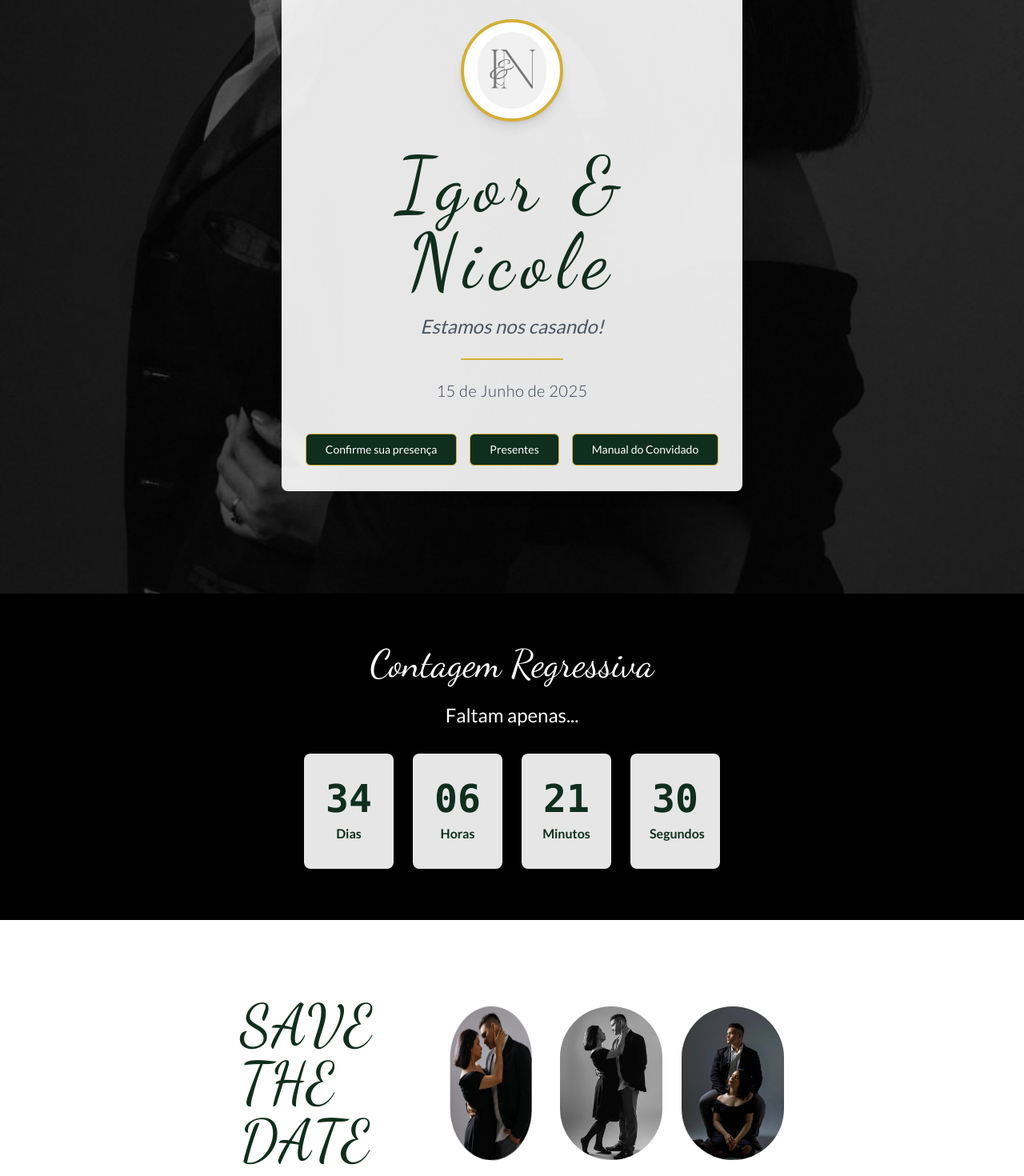
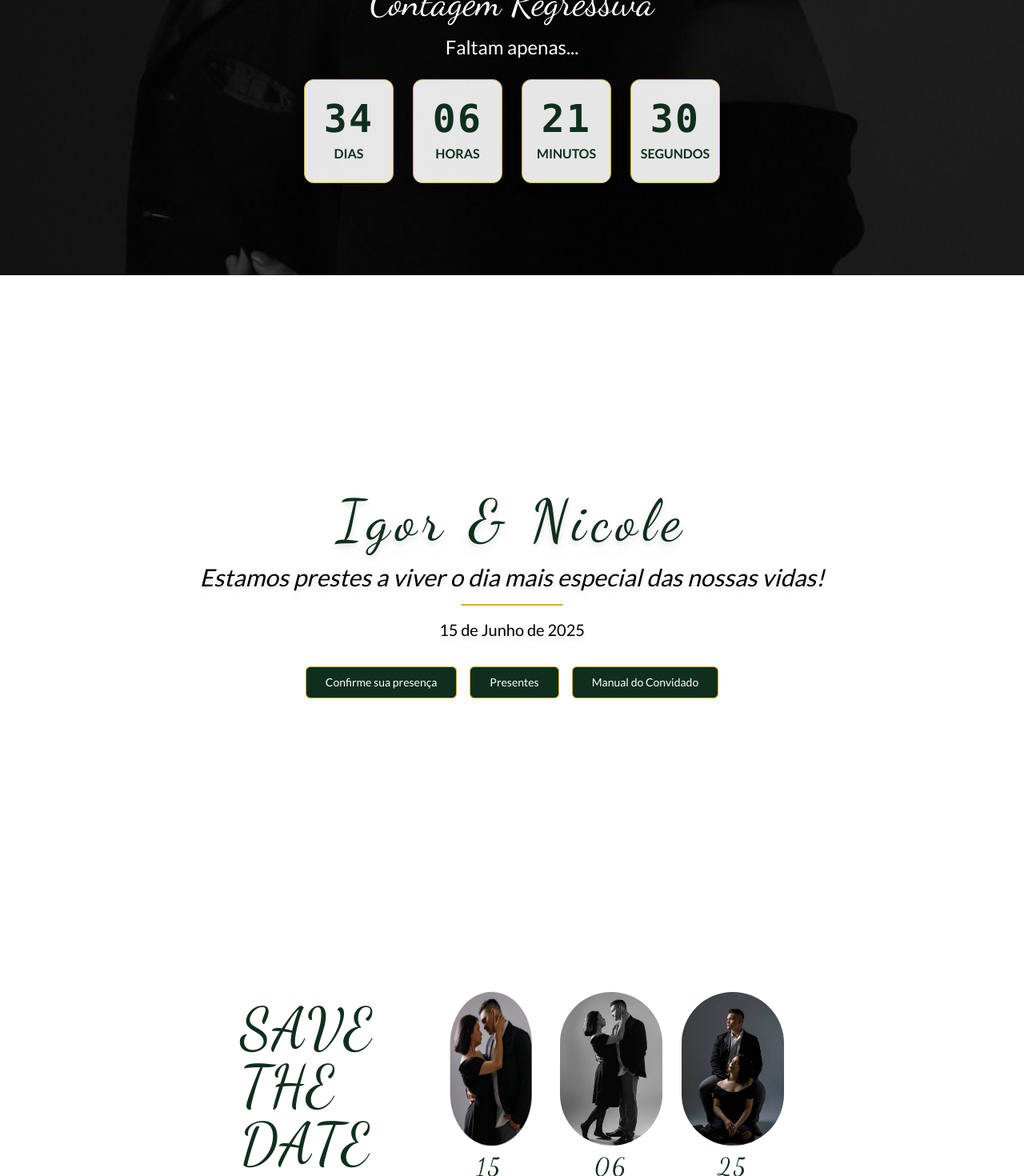
Before and after one commit to Igorextreme/Site_Casamento, a React (Vite) app: page / in a window 1280 px wide. Shown: the part 200-1670 px from the top of the page at 80% size. Built offline with nearby package versions, Linux system fonts and the light colour scheme.

Commit message:
Ajustadop contagem regresiva retirado logo e colocado um iten de scroll mas nusado ajsute de algusn detahes como data e data abaiox dos cards

```diff
--- a/package.json
+++ b/package.json
@@ -46,6 +46,7 @@
     "cmdk": "^1.0.0",
     "date-fns": "^3.6.0",
     "embla-carousel-react": "^8.3.0",
+    "framer-motion": "^12.11.0",
     "input-otp": "^1.2.4",
     "lucide-react": "^0.462.0",
     "next-themes": "^0.3.0",
--- /dev/null
+++ b/src/components/RevealOnScroll.tsx
@@ -0,0 +1,39 @@
+// components/RevealOnScroll.tsx
+import { motion, useAnimation } from "framer-motion";
+import { useEffect, useRef } from "react";
+import { useInView } from "framer-motion";
+
+interface Props {
+  children: React.ReactNode;
+  delay?: number;
+  duration?: number;
+  className?: string;
+}
+
+export const RevealOnScroll = ({ children, delay = 0.3, duration = 0.8, className = "" }: Props) => {
+  const ref = useRef(null);
+  const inView = useInView(ref, { once: true });
+  const controls = useAnimation();
+
+  useEffect(() => {
+    if (inView) {
+      controls.start("visible");
+    }
+  }, [inView, controls]);
+
+  return (
+    <motion.div
+      ref={ref}
+      className={className}
+      initial="hidden"
+      animate={controls}
+      transition={{ duration, delay }}
+      variants={{
+        hidden: { opacity: 0, y: 50 },
+        visible: { opacity: 1, y: 0 },
+      }}
+    >
+      {children}
+    </motion.div>
+  );
+};
--- a/src/pages/GiftRegistry.tsx
+++ b/src/pages/GiftRegistry.tsx
@@ -48,23 +48,24 @@ const GiftRegistry = () => {
   }, []);
 
   return (
-    <div className="py-12 md:py-16">
-      <div className="wedding-container">
+    <div className="py-12 md:py-16 bg-white">
+  <div className="wedding-container text-center">
     <h1 className="section-title">Presentear com PIX ou Cartão</h1>
-        <p className="section-subtitle mb-6">
+    <p className="section-subtitle mb-6 max-w-xl mx-auto">
       Sua presença é nosso maior presente. Se quiser nos abençoar, aqui estão as formas de contribuição:
     </p>
 
-        <div className="grid grid-cols-1 md:grid-cols-2 gap-6 mt-8 items-start">
-          {/* LEFT SIDE */}
-          <Card className="p-6 bg-[#102e1d] text-white">
+    {/* Centralização em uma única coluna */}
+    <div className="flex flex-col items-center gap-6 mt-8 w-full">
+      {/* Card com versículo */}
+      <Card className="p-6 bg-[#102e1d] text-white w-full max-w-xl">
         <blockquote className="text-sm mb-4 italic">
           Provérbios 22:9 — "Quem é generoso será abençoado..."
         </blockquote>
       </Card>
 
-          {/* Botão cartão */}
-          <div className="mt-6 md:mt-0">
+      {/* Botão de cartão */}
+      <div className="w-full max-w-xl">
         <a
           href="https://link.mercadopago.com.br/igordev23"
           target="_blank"
@@ -76,8 +77,8 @@ const GiftRegistry = () => {
         </a>
       </div>
 
-          {/* RIGHT SIDE - QR e PIX */}
-          <Card className="p-6">
+      {/* QR Code e informações do Pix */}
+      <Card className="p-6 w-full max-w-xl">
         <h3 className="font-dancing text-2xl text-wedding-green mb-2">Use o QR Code do Pix</h3>
         <p className="text-gray-600 mb-4">
           Abra o app do seu banco, escaneie o código abaixo ou copie a chave Pix.
@@ -91,7 +92,7 @@ const GiftRegistry = () => {
           Copiar chave Pix
         </Button>
 
-            <div className="space-y-2 text-sm text-gray-700">
+        <div className="space-y-2 text-sm text-gray-700 text-left">
           <div className="flex justify-between">
             <span className="font-medium">Chave Pix:</span>
             <span className="text-right truncate">Aleatória</span>
@@ -117,6 +118,8 @@ const GiftRegistry = () => {
     </div>
   </div>
 </div>
+
+
   );
 };
 
--- a/src/pages/Index.tsx
+++ b/src/pages/Index.tsx
@@ -3,6 +3,8 @@ import React, { useEffect, useState } from "react";
 import { Link } from "react-router-dom";
 import { Button } from "@/components/ui/button";
 import SaveTheDate from './SaveTheDate';
+import { RevealOnScroll } from "@/components/RevealOnScroll";
+
 
 const Index = () => {
   const weddingDate = new Date("2025-06-15T00:00:00");
@@ -32,45 +34,75 @@ useEffect(() => {
   return (
     <div className="min-h-screen">
       {/* Hero Section with Couple's Photo Background */}
+
       <div
-        className="py-20 md:py-32 bg-cover bg-center relative"
+  className="relative bg-cover bg-center min-h-[60vh] flex items-center justify-center"
   style={{
     backgroundImage: 'url("/lovable-uploads/2c098c29-c0d3-4764-834a-b49d1792d25e.png")',
   }}
 >
-        {/* Overlay to darken the image and make text more readable */}
-        <div className="absolute inset-0 bg-black bg-opacity-50"></div>
+  {/* Overlay escura */}
+  <div className="absolute inset-0 bg-black bg-opacity-60 z-0"></div>
 
-        <div className="wedding-container text-center relative z-10">
-          <div className="max-w-xl mx-auto bg-white bg-opacity-90 rounded-lg p-8 shadow-lg">
-              {/* Logo circular com borda dourada suave */}
-        <div className="mx-auto mb-8 w-32 h-32 rounded-full border-4 border-[#d4af37] flex items-center justify-center p-1 bg-white shadow-lg">
-          <img
-            src="/lovable-uploads/9e5adae7-b59c-44be-a9a7-d77b0f35c856.png"
-            alt="Logo Igor & Nicole"
-            className="h-24 w-auto rounded-full"
-          />
+  {/* Conteúdo da contagem */}
+  <div className="text-center text-white z-10 px-4 w-full">
+    <h2 className="font-dancing text-3xl md:text-5xl mb-4">Contagem Regressiva</h2>
+    <p className="text-lg md:text-2xl mb-6">Faltam apenas...</p>
+
+    {/* Contadores */}
+    <div className="flex justify-center flex-wrap gap-3 md:gap-6">
+      {[
+        { label: "Dias", value: timeLeft.days },
+        { label: "Horas", value: timeLeft.hours },
+        { label: "Minutos", value: timeLeft.minutes },
+        { label: "Segundos", value: timeLeft.seconds },
+      ].map((item, index) => (
+        <div
+          key={index}
+          className="bg-white bg-opacity-90 text-wedding-green rounded-xl shadow-lg px-3 py-4 md:px-5 md:py-6 w-20 md:w-28 flex flex-col items-center justify-center text-center border border-[#d4af37]"
+        >
+          <div className="text-2xl md:text-5xl font-bold font-mono tracking-wider">
+            {String(item.value).padStart(2, "0")}
+          </div>
+          <div className="text-xs md:text-base mt-2 font-semibold uppercase">
+            {item.label}
+          </div>
+        </div>
+      ))}
+    </div>
   </div>
 
-            {/* Nome dos noivos */}
-    <h1 className="font-dancing text-6xl md:text-8xl text-wedding-green mb-4 animate-fade-in tracking-widest">
+</div>
+
+
+
+      {/* Conteúdo geral */}
+      <div
+  className="relative z-10 flex flex-col items-center justify-center min-h-screen text-center text-white px-4 py-16 bg-cover bg-center"
+
+>
+  {/* Overlay escura para contraste */}
+  <div className="absolute inset-0 bg-white z-0"></div>
+
+  {/* Conteúdo acima da overlay */}
+  <div className="relative z-10 flex flex-col items-center">
+    {/* Nomes dos noivos */}
+    <h1 className="font-dancing text-5xl md:text-7xl text-wedding-green mb-4 tracking-widest drop-shadow-lg">
       Igor & Nicole
     </h1>
 
-          {/* Subtítulo */}
-          <p className="text-xl md:text-2xl text-gray-600 italic mb-6 animate-fade-in">
-            Estamos nos casando!
+    <p className="text-2xl md:text-3xl text-black italic mb-4 drop-shadow-md">
+      Estamos prestes a viver o dia mais especial das nossas vidas!
     </p>
 
-          {/* Linha decorativa */}
-          <div className="w-32 h-0.5 bg-[#d4af37] mx-auto mb-6 rounded-full"></div>
+    <div className="w-32 h-0.5 bg-[#d4af37] mx-auto mb-4 rounded-full"></div>
 
-          {/* Data */}
-          <p className="text-lg md:text-xl text-gray-700 mb-10 animate-fade-in font-light tracking-wide">
+    <p className="text-lg md:text-xl text-black mb-8 drop-shadow-md">
       15 de Junho de 2025
     </p>
+
     {/* Botões */}
-    <div className="flex flex-col md:flex-row gap-4 justify-center animate-fade-in">
+    <div className="flex flex-col md:flex-row gap-4 justify-center">
       <Link to="/rsvp">
         <Button className="wedding-button border border-[#d4af37] text-[#d4af37] bg-transparent hover:bg-[#d4af37] hover:text-white transition-all duration-300">
           Confirme sua presença
@@ -89,36 +121,10 @@ useEffect(() => {
     </div>
   </div>
 </div>
-      </div>
 
-{/* Countdown Section */}
-<div className="py-16 bg-black text-center text-white">
-  <div className="wedding-container">
-    <h2 className="font-dancing text-4xl md:text-5xl mb-6">Contagem Regressiva</h2>
-    <p className="text-xl md:text-2xl mb-8">Faltam apenas...</p>
-    <div className="flex justify-center gap-4 md:gap-6">
-      {[
-        { label: "Dias", value: timeLeft.days },
-        { label: "Horas", value: timeLeft.hours },
-        { label: "Minutos", value: timeLeft.minutes },
-        { label: "Segundos", value: timeLeft.seconds }
-      ].map((item, index) => (
-        <div
-          key={index}
-          className="bg-white bg-opacity-90 text-wedding-green rounded-lg shadow-md px-4 py-6 md:px-6 md:py-8 w-24 md:w-28"
-        >
-          <div className="text-3xl md:text-5xl font-bold font-mono">
-            {String(item.value).padStart(2, "0")}
-          </div>
-          <div className="text-sm md:text-base mt-2 font-semibold">{item.label}</div>
-        </div>
-      ))}
-    </div>
-  </div>
-</div>
-
+<RevealOnScroll>
   <SaveTheDate />
-
+</RevealOnScroll>
 
       {/* About Section */}
       <div className="py-16 bg-white">
--- a/src/pages/SaveTheDate.tsx
+++ b/src/pages/SaveTheDate.tsx
@@ -63,11 +63,13 @@ const SaveTheDate = () => {
       </div>
 
       <div className="flex flex-row gap-4 md:gap-6">
-        {cards.map((card, i) => (
-          <div
-            key={i}
-            className="w-28 h-40 md:w-32 md:h-48 [perspective:1200px] relative"
-          >
+      {cards.map((card, i) => {
+  const dateParts = ["15" , "06", "25"];
+
+  return (
+    <div key={i} className="flex flex-col items-center gap-2">
+      {/* Card Giratório */}
+      <div className="w-28 h-40 md:w-32 md:h-48 [perspective:1200px] relative">
         <div
           className="relative w-full h-full transition-transform duration-700"
           style={{
@@ -106,7 +108,16 @@ const SaveTheDate = () => {
           </div>
         </div>
       </div>
-        ))}
+
+      {/* Parte da Data */}
+      <div className="text-center text-wedding-green font-dancing text-2xl md:text-3xl tracking-widest">
+        {dateParts[i]}
+      </div>
+    </div>
+
+  );
+})}
+
       </div>
     </div>
   );
```
Also changed, not shown: 1 other file (tests, documents, lock files or other folders). Lines whose indentation alone changed are shown as unchanged.
